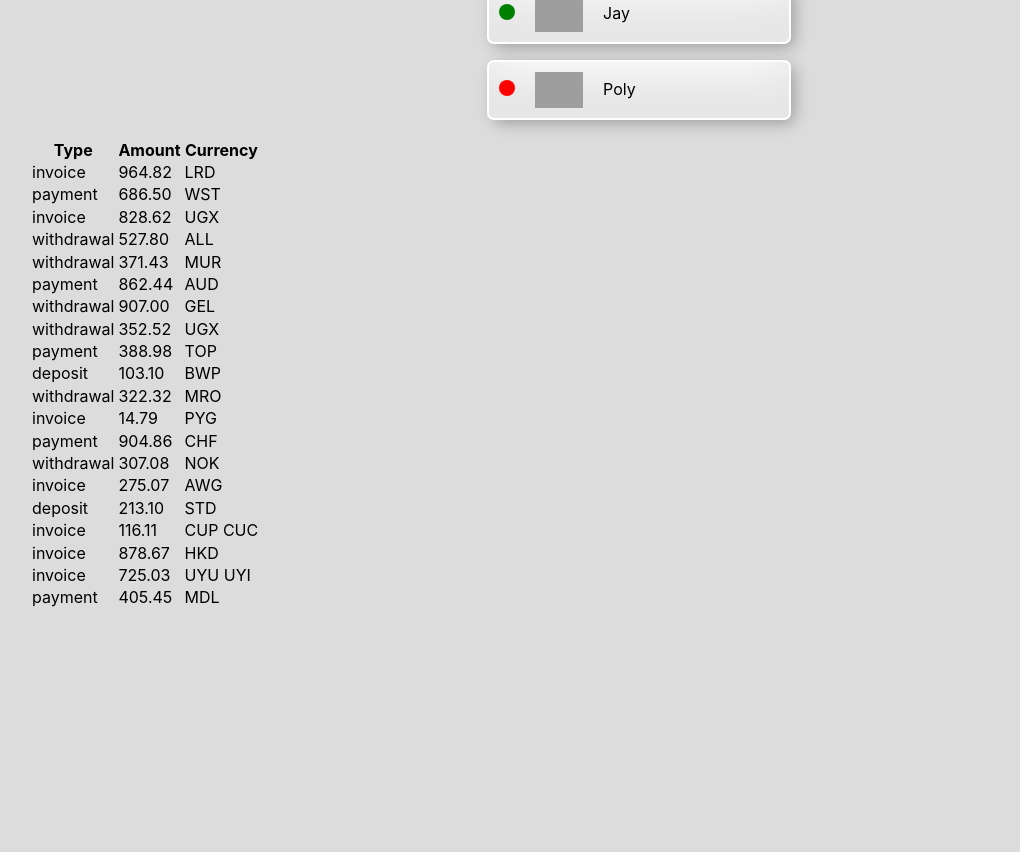
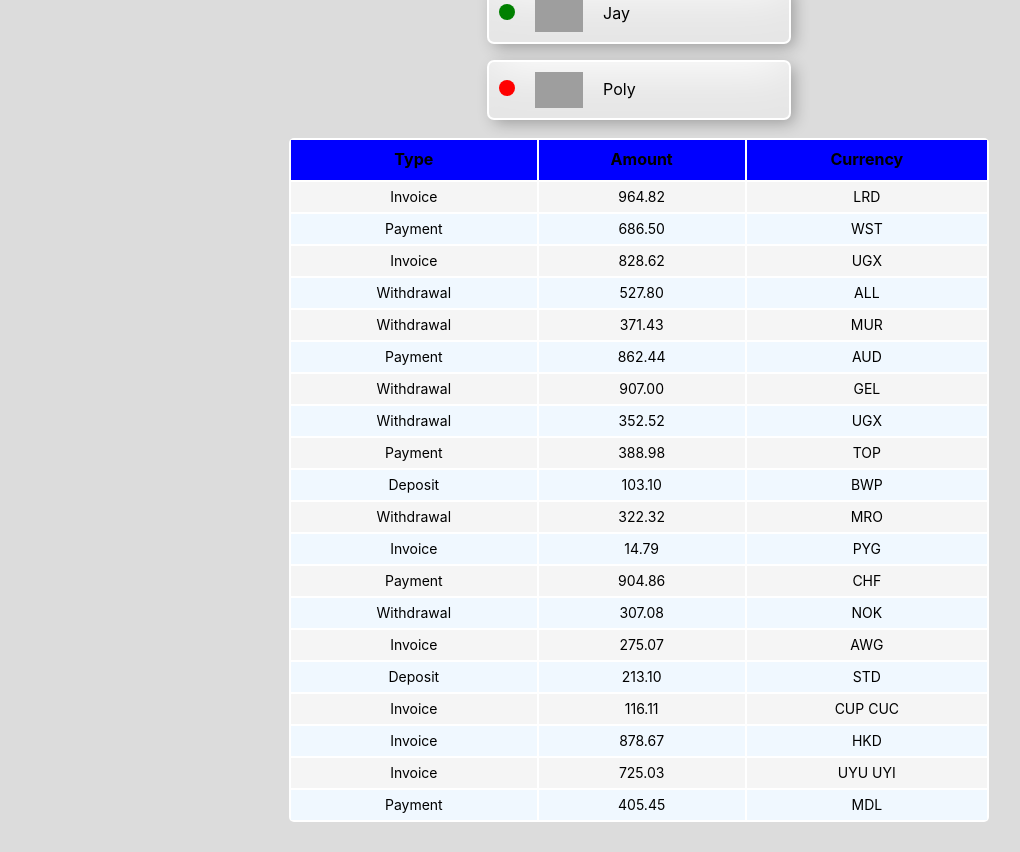
Before and after one commit to TanyaMosk/goit-react-hw-01-components, a React (Create React App) app: page / in a window 1280 px wide. Shown: the part 840-1692 px from the top of the page, without its empty margins (1-1021 px from the left). Before the commit the page ends 1480 px from the top, so only its background shows below. Built offline with nearby package versions, Linux system fonts and the light colour scheme; grey boxes are pictures that could not be loaded.

Commit message:
Update transactionHistory

```diff
--- a/src/components/TransactionHistory/TransactionHistory.jsx
+++ b/src/components/TransactionHistory/TransactionHistory.jsx
@@ -1,22 +1,24 @@
+import {Table,Tbody,Thead } from "./TransactionHistory.styled"
+
 export const TransactionHistory = ({transactions}) => {
     // console.log(transactions);
     return (
- <table className="transaction-history">
-   <thead>
+ <Table className="transaction-history">
+   <Thead>
     <tr>
       <th>Type</th>
       <th>Amount</th>
       <th>Currency</th>
     </tr>
-  </thead>
+  </Thead>
       {transactions.map(({id,type,amount,currency}) => (
-    <tbody key={id}>
-    <tr >
-        <td>{type}</td>
+    <Tbody key={id}>
+    <tr>
+        <td>{type[0].toUpperCase()+type.substring(1)}</td>
         <td>{amount}</td>
         <td>{currency}</td>
     </tr>
-  </tbody>
+  </Tbody>
     ))}
-</table>
+</Table>
 )}
--- /dev/null
+++ b/src/components/TransactionHistory/TransactionHistory.styled.js
@@ -0,0 +1,27 @@
+import styled from 'styled-components'
+
+export const Table = styled.table`
+background-color: white;
+  margin: auto;
+  width: 700px;
+  border-radius: 5px;
+  tbody{
+    background-color: whitesmoke;
+  }
+  tbody:nth-child(odd){
+  background-color: aliceblue;
+}
+
+`;
+
+export const Thead = styled.thead`
+background-color: blue;
+height: 40px;
+`;
+
+export const Tbody = styled.tbody`
+text-align: center;
+height: 30px;
+font-size: 14px;
+
+`;
```
